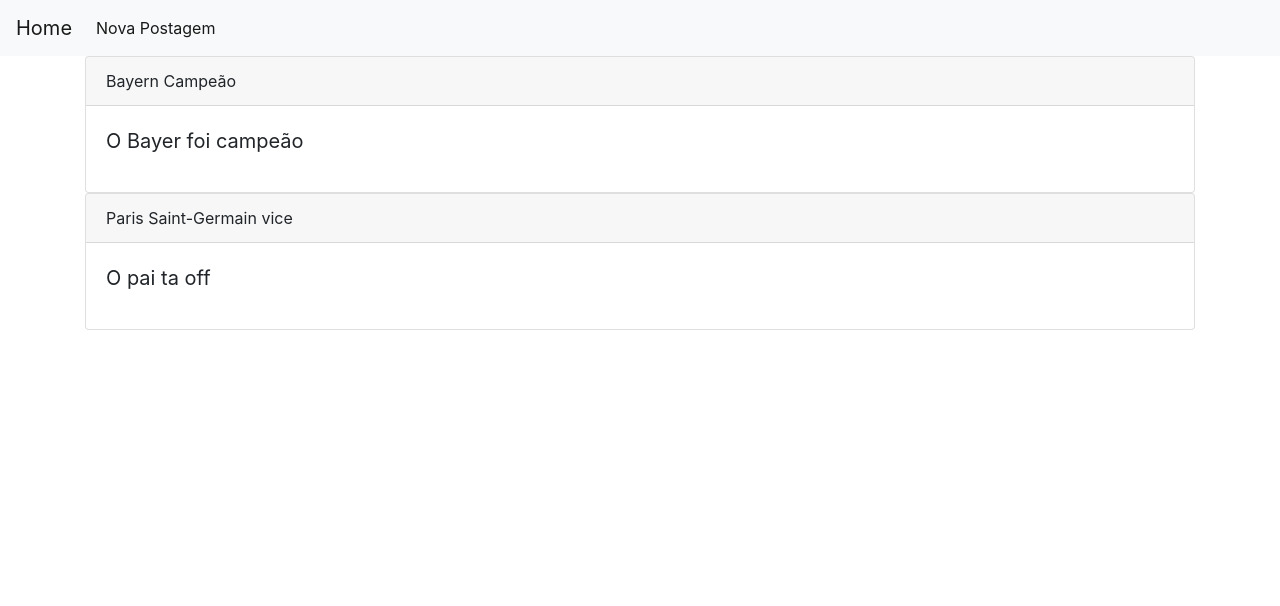
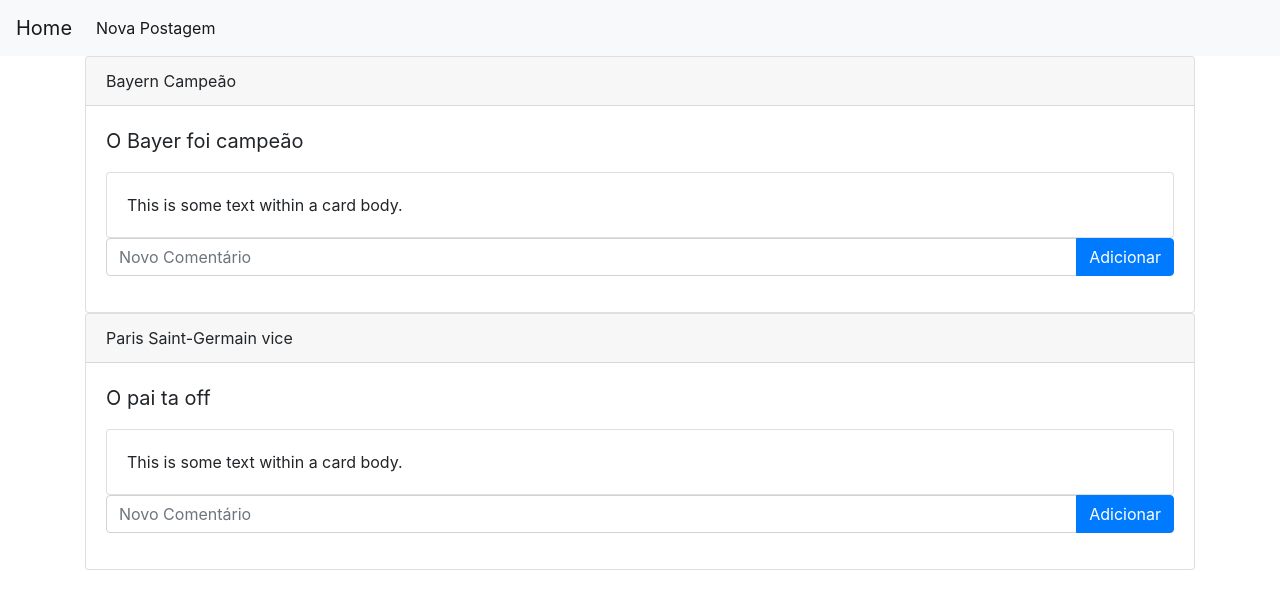
Before and after one commit to Vaunoob/postagemComentarioApp, a React (Create React App) app: page / in a window 1280 px wide. Shown: the top 606 px of the page. Built offline with nearby package versions, Linux system fonts and the light colour scheme.

Commit message:
Criado novos componentes

```diff
--- a/src/api/PostagemApi.js
+++ b/src/api/PostagemApi.js
@@ -1,16 +1,29 @@
 class PostagemApi {
+  postagens = [
+    {
+      id: 1,
+      titulo: "Bayern Campeão",
+      texto: "O Bayer foi campeão",
+      like: 0,
+      dislike: 0,
+      comentarios: [
+        "Kimmich melhor lateral direito do mundo",
+        "Muller cansado",
+      ],
+    },
+    {
+      id: 2,
+      titulo: "Paris Saint-Germain vice",
+      texto: "O pai ta off",
+      like: 0,
+      dislike: 0,
+      comentarios: undefined,
+    },
+  ];
+
   getAll() {
     let promise = new Promise((resolve, reject) => {
-      resolve([
-        {
-          titulo: "Bayern Campeão",
-          texto: "O Bayer foi campeão",
-        },
-        {
-          titulo: "Paris Saint-Germain vice",
-          texto: "O pai ta off",
-        },
-      ]);
+      resolve(this.postagens);
     });
     return promise;
   }
--- a/src/components/Comentarios.js
+++ b/src/components/Comentarios.js
@@ -1,7 +1,13 @@
 import React from "react";
 
 function Comentarios() {
-  return <></>;
+  return (
+    <>
+      <div className="card">
+        <div className="card-body">This is some text within a card body.</div>
+      </div>
+    </>
+  );
 }
 
 export default Comentarios;
--- a/src/components/NovoComentario.js
+++ b/src/components/NovoComentario.js
@@ -1,7 +1,28 @@
 import React from "react";
 
 function NovoComentario() {
-  return <></>;
+  return (
+    <>
+      <div className="input-group mb-3">
+        <input
+          type="text"
+          className="form-control"
+          placeholder="Novo Comentário"
+          aria-label="Novo Comentário"
+          aria-describedby="button-addon2"
+        />
+        <div className="input-group-append">
+          <button
+            className="btn btn btn-primary"
+            type="button"
+            id="button-addon2"
+          >
+            Adicionar
+          </button>
+        </div>
+      </div>
+    </>
+  );
 }
 
 export default NovoComentario;
--- a/src/components/Postagens.js
+++ b/src/components/Postagens.js
@@ -1,5 +1,7 @@
 import React, { useState, useEffect } from "react";
 import PostagemApi from "../api/PostagemApi";
+import Comentarios from "./Comentarios";
+import NovoComentario from "./NovoComentario";
 
 function Postagens() {
   const [postagemLista, setPostagemLista] = useState(undefined);
@@ -18,12 +20,15 @@
     <>
       {postagemLista &&
         postagemLista.map((p) => (
-          <div className="card">
+          <div key={p.id} className="card">
             <div className="card-header">{p.titulo}</div>
             <div className="card-body">
               <blockquote className="blockquote mb-0">
                 <p>{p.texto}</p>
               </blockquote>
+
+              {/*postagemLista.Comentarios && */ <Comentarios />}
+              <NovoComentario />
             </div>
           </div>
         ))}
```
